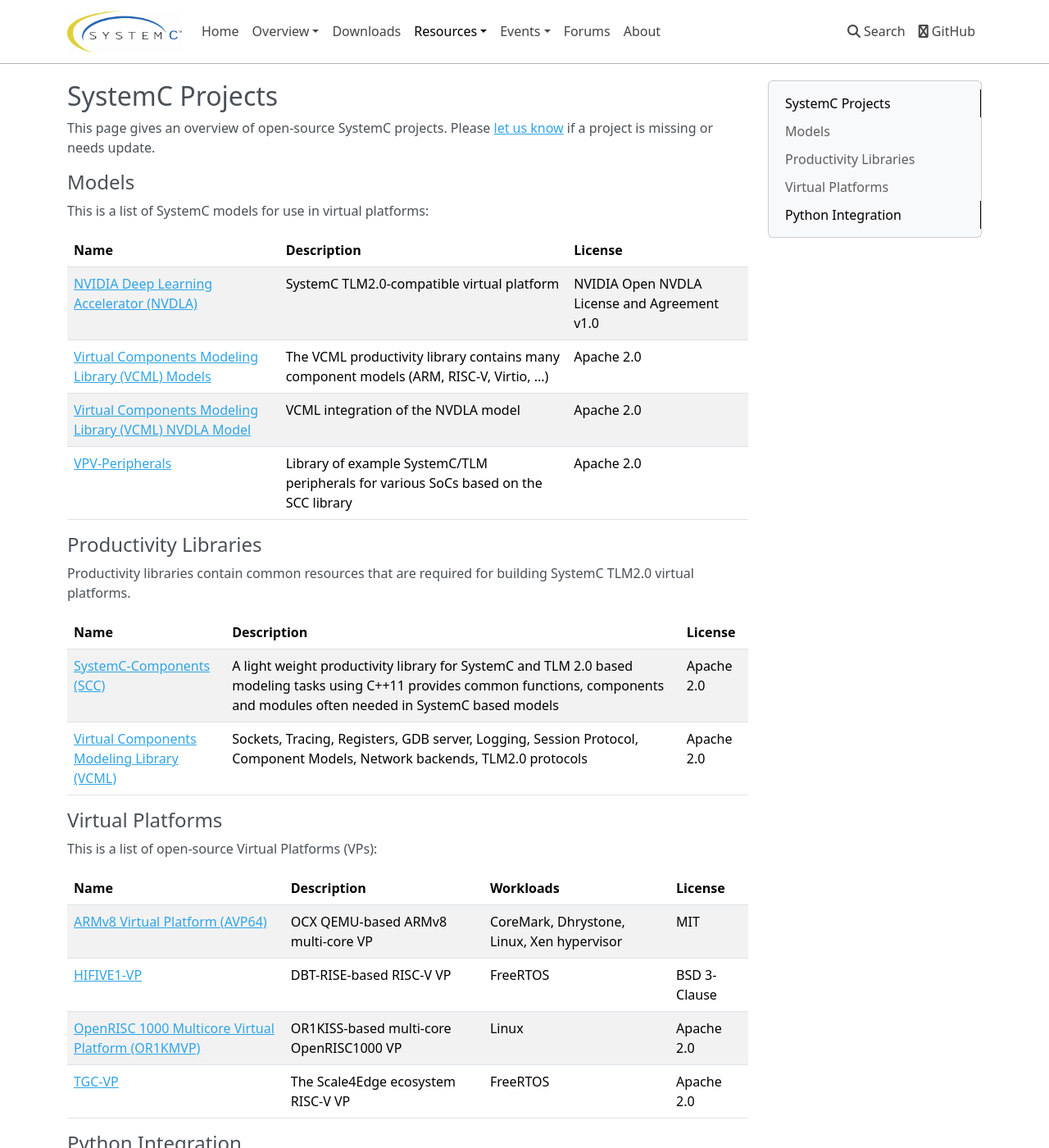
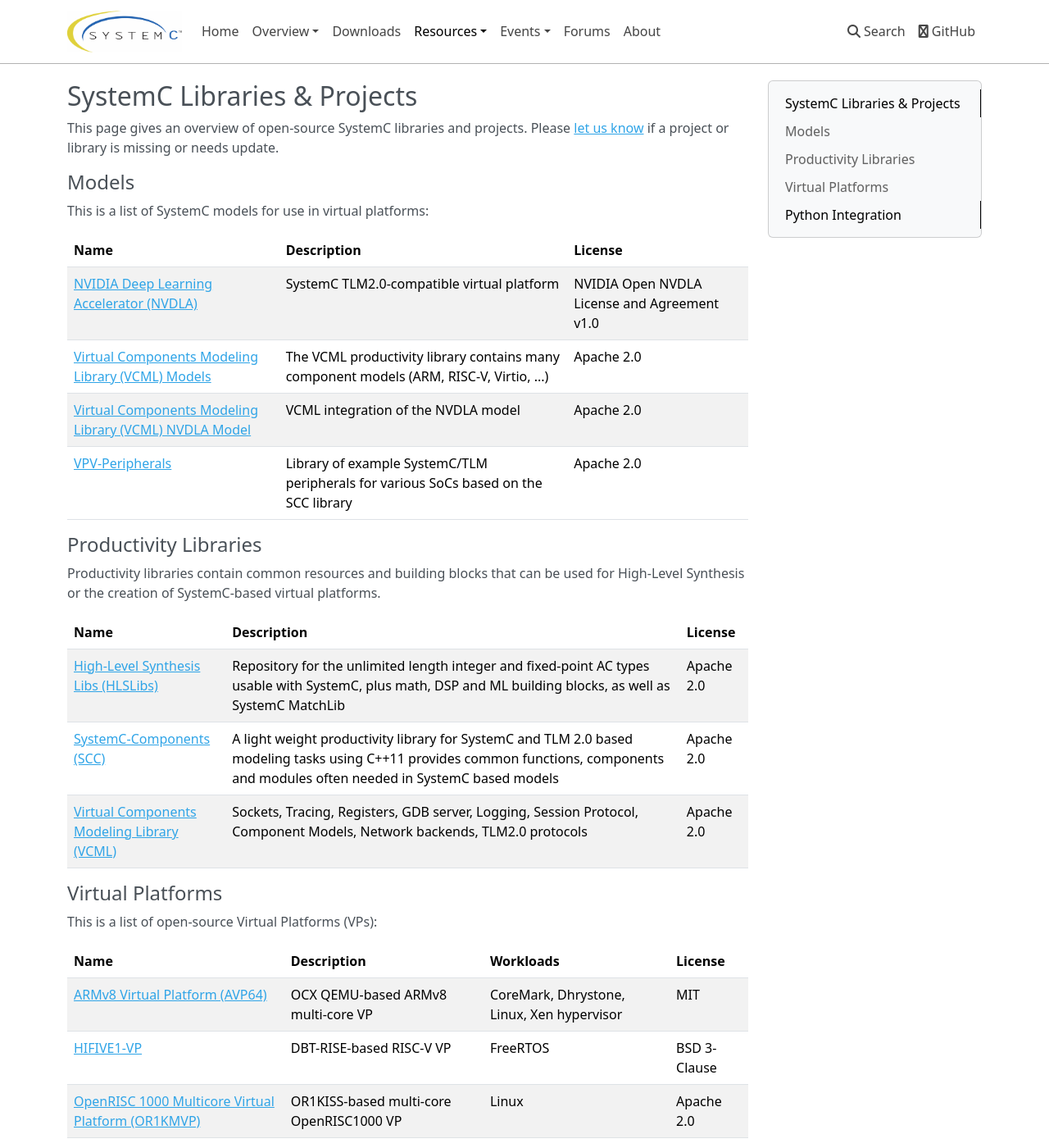
Before and after one commit to accellera-official/systemc.org, an MkDocs documentation site: the page built from docs/resources/projects.md, in a window 1280 px wide and 1400 px high. Shown: the whole window at 82% size. Built offline with MkDocs 1.6.1, drawn with Linux system fonts in a browser that asks for light colours; nearby versions of some CDN libraries.

Commit message:
adding link to hlslibs.org

```diff
--- a/docs/resources/projects.md
+++ b/docs/resources/projects.md
@@ -1,7 +1,7 @@
-# SystemC Projects
+# SystemC Libraries & Projects
 
-This page gives an overview of open-source SystemC projects.
-Please [let us know][1] if a project is missing or needs update.
+This page gives an overview of open-source SystemC libraries and projects.
+Please [let us know][1] if a project or library is missing or needs update.
 
 ## Models
 
@@ -16,10 +16,11 @@
 
 ## Productivity Libraries
 
-Productivity libraries contain common resources that are required for building SystemC TLM2.0 virtual platforms.
+Productivity libraries contain common resources and building blocks that can be used for High-Level Synthesis or the creation of SystemC-based virtual platforms.
 
 | Name                         | Description                                                                            | License                      |
 |:---------------------------- | :------------------------------------------------------------------------------------- | :--------------------------- |
+| [High-Level Synthesis Libs (HLSLibs)][13] | Repository for the unlimited length integer and fixed-point AC types usable with SystemC, plus math, DSP and ML building blocks, as well as SystemC MatchLib | Apache 2.0 |
 | [SystemC-Components (SCC)][5] | A light weight productivity library for SystemC and TLM 2.0 based modeling tasks using C++11 provides common functions, components and modules often needed in SystemC based models | Apache 2.0 |
 | [Virtual Components Modeling Library (VCML)][6]  | Sockets, Tracing, Registers, GDB server, Logging, Session Protocol, Component Models, Network backends, TLM2.0 protocols | Apache 2.0 |
 
--- a/mkdocs.yml
+++ b/mkdocs.yml
@@ -19,7 +19,7 @@
 - Downloads: 'downloads.md'
 - Resources:
     - 'Books': 'resources/books.md'
-    - 'Projects': 'resources/projects.md'
+    - 'Libraries & Projects': 'resources/projects.md'
     - 'Training': 'resources/training.md'
     - 'Videos': 'resources/videos.md'
 - Events:
```
Also changed, not shown: other parts of docs/resources/projects.md (+1 -0 lines).
